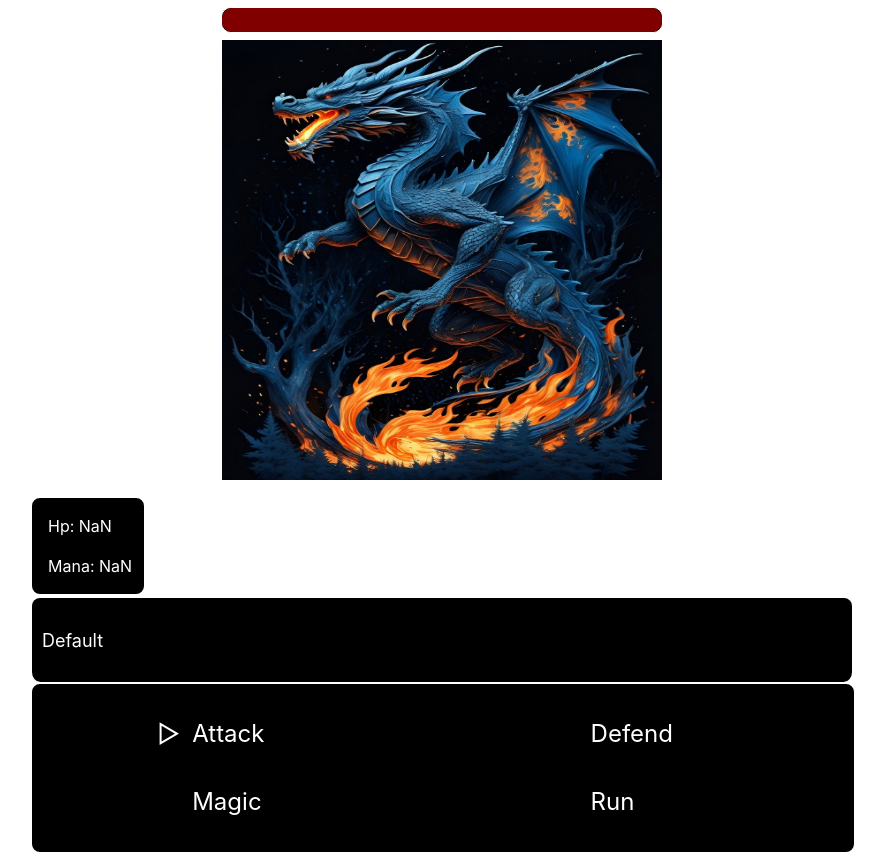
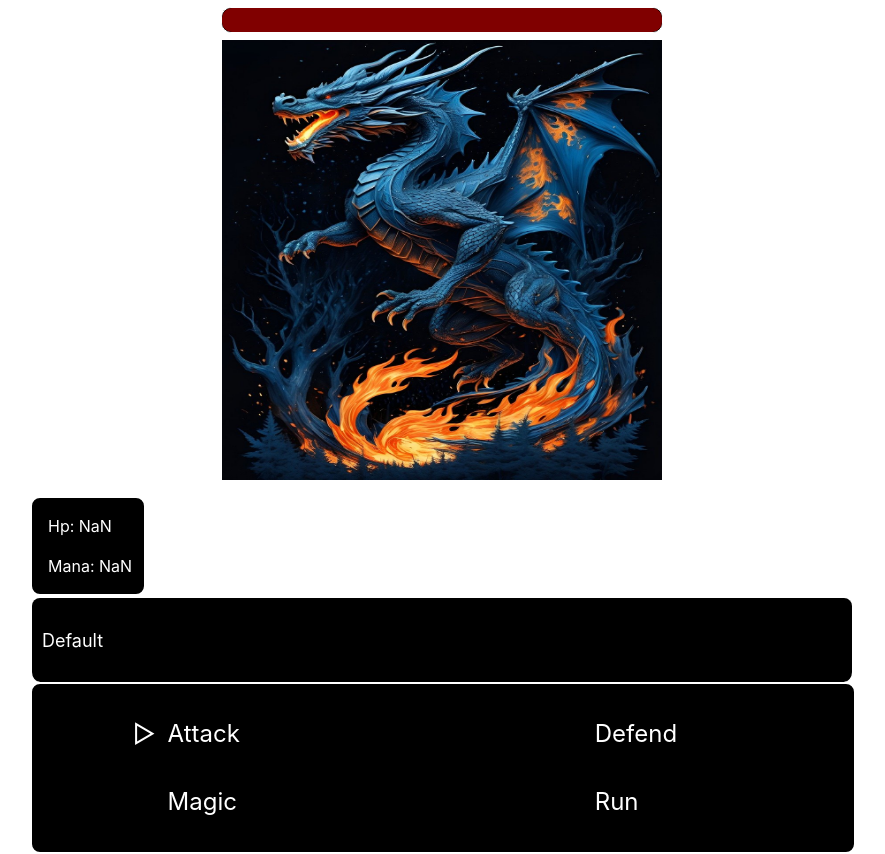
Before and after one commit to athaarsager/dragonslayer-game, a React (Vite) app in the folder dragonslayer_frontend/: page / in a window 1280 px wide. Shown: the whole page, without its empty margins (198-1083 px from the left). Built offline with nearby package versions, Linux system fonts and the light colour scheme; no server answers.

Commit message:
Further css adjustments. Edges are good now, just the center of the text box that needs some changes

```diff
--- a/dragonslayer_frontend/src/components/BattleScreen/BattleScreen.css
+++ b/dragonslayer_frontend/src/components/BattleScreen/BattleScreen.css
@@ -78,8 +78,7 @@ img {
     padding-top: 2rem;
     display: grid;
     /* Create grid with 4 columns and 2 rows with auto width */
-    /* Not sure why these percentages work, but looks about evenly distributed with these */
-    grid-template-columns: 40% 25% 5% 5%;
+    grid-template-columns: 30% 25% 25% 20%;
     grid-template-rows: 50% 50%;
 }
 
```
